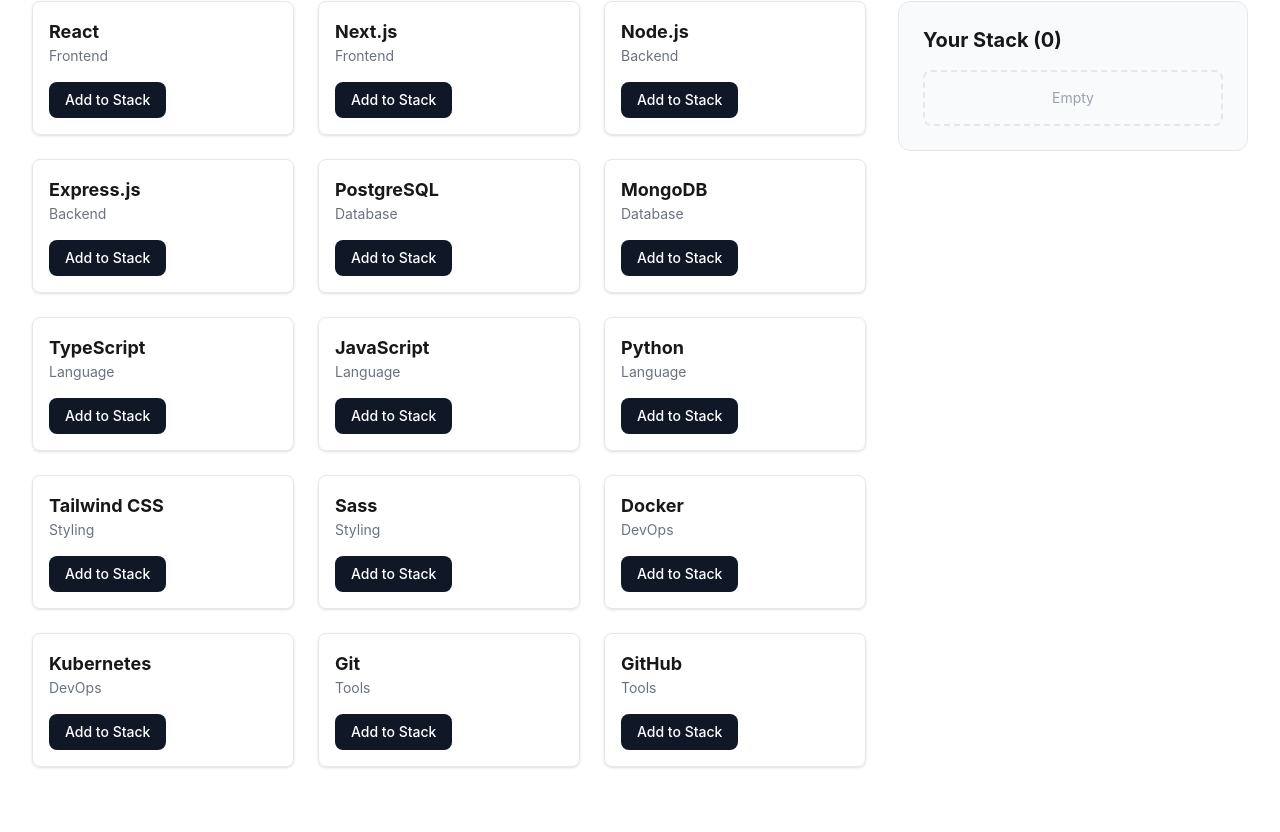
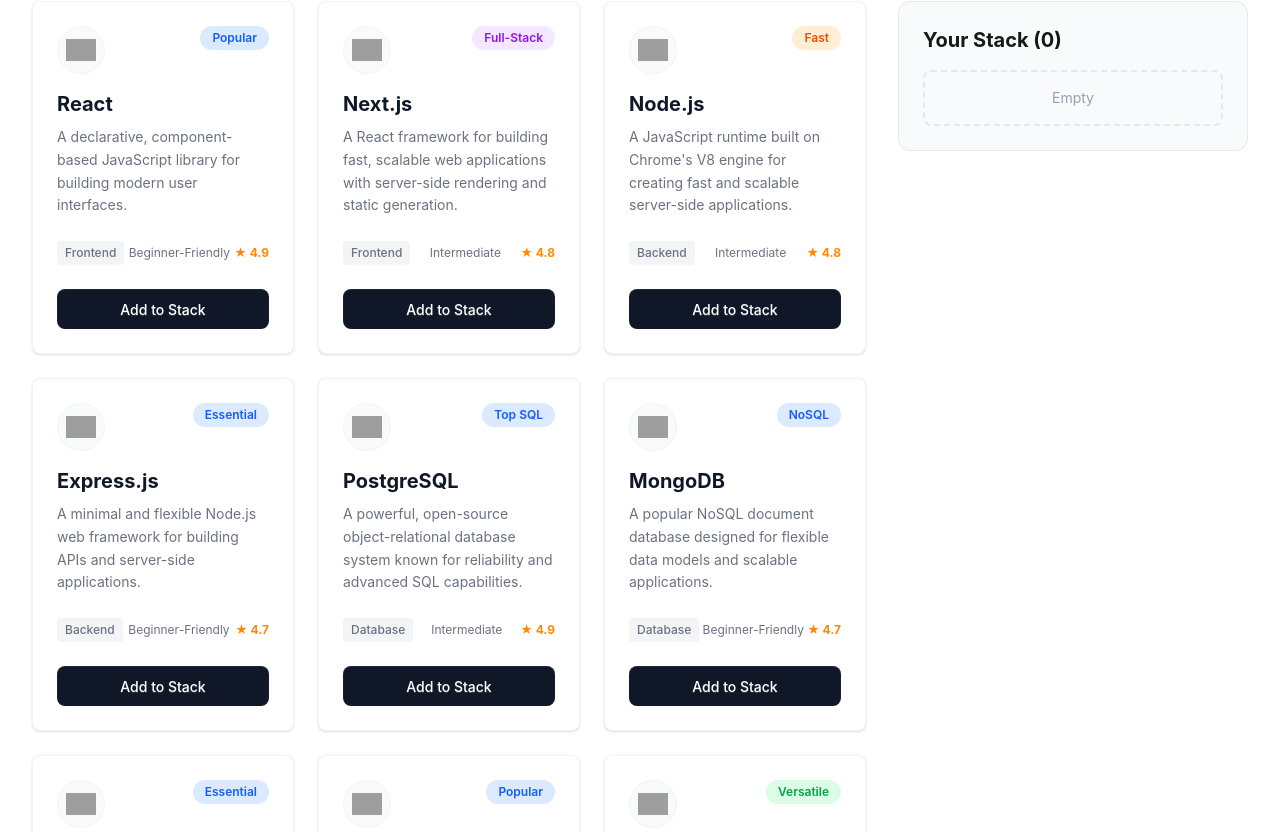
Before and after one commit to AbrarGalib/Assignment-5-B14, a React (Vite) app: page / in a window 1280 px wide. Shown: the part 968-1800 px from the top of the page. Built offline with nearby package versions, Linux system fonts and the light colour scheme; grey boxes are pictures that could not be loaded.

Commit message:
techcard added

```diff
--- a/src/App.tsx
+++ b/src/App.tsx
@@ -1,5 +1,6 @@
 import Banner from "./components/Banner"
 import Navbar from "./components/Navbar"
+import TechCard from "./components/TechCard"
 import TechSection from "./components/TechSection"
 
 
@@ -10,6 +11,7 @@ function App() {
       <Navbar />
       <Banner />
       <TechSection />
+
     </>
   )
 }
--- /dev/null
+++ b/src/components/TechCard.tsx
@@ -0,0 +1,45 @@
+import React from 'react';
+
+const TechCard = ({ tech, onAdd }) => {
+  const getBadgeColor = (badgeText) => {
+    const text = badgeText.toLowerCase();
+    if (text.includes('popular') || text.includes('sql') || text.includes('essential')) return 'bg-blue-100 text-blue-600';
+    if (text.includes('fast') || text.includes('nosql')) return 'bg-orange-100 text-orange-600';
+    if (text.includes('full-stack') || text.includes('containers')) return 'bg-purple-100 text-purple-600';
+    if (text.includes('versatile') || text.includes('scalable')) return 'bg-green-100 text-green-600';
+    return 'bg-cyan-100 text-cyan-600';
+  };
+
+  return (
+    <div className="card bg-base-100 border border-gray-100 shadow-sm hover:shadow-md transition-shadow p-6 flex flex-col h-full">
+      <div className="flex justify-between items-start mb-4">
+        <div className="w-12 h-12 bg-gray-50 border border-gray-100 rounded-full flex items-center justify-center p-2">
+          <img src={tech.icon} alt={tech.name} className="w-full h-full object-contain" />
+        </div>
+        <span className={`text-xs font-semibold px-3 py-1 rounded-full ${getBadgeColor(tech.badge)}`}>
+          {tech.badge}
+        </span>
+      </div>
+
+      <h2 className="text-xl font-bold text-gray-900 mb-2">{tech.name}</h2>
+      <p className="text-gray-500 text-sm mb-6 flex-grow leading-relaxed">{tech.description}</p>
+
+      <div className="flex items-center justify-between text-xs text-gray-500 mb-6">
+        <span className="bg-gray-100 px-2 py-1 rounded font-medium">{tech.category}</span>
+        <span>{tech.difficulty}</span>
+        <span className="flex items-center text-orange-400 font-bold">
+          ★ {tech.rating}
+        </span>
+      </div>
+
+      <button
+        onClick={() => onAdd(tech)}
+        className="btn min-h-0 h-10 w-full rounded-lg bg-gray-900 hover:bg-gray-800 text-white font-medium border-none mt-auto"
+      >
+        Add to Stack
+      </button>
+    </div>
+  );
+};
+
+export default TechCard;
--- a/src/components/TechSection.tsx
+++ b/src/components/TechSection.tsx
@@ -1,6 +1,8 @@
 import React, { useState, Suspense, use } from 'react';
+import TechCard from './TechCard';
 
 const techDataPromise = fetch('/data.json').then((res) => res.json());
+
 
 const TechContent = ({ stack, onAdd, onRemove }) => {
 
@@ -8,21 +10,13 @@ const TechContent = ({ stack, onAdd, onRemove }) => {
 
   return (
     <div className="flex flex-col lg:flex-row gap-8">
-      {/* TEMPORARY TECHNOLOGIES GRID */}
+
       <div className="flex-grow grid grid-cols-1 md:grid-cols-2 xl:grid-cols-3 gap-6">
         {technologiesData.map((tech) => (
-          <div key={tech.id} className="p-4 border border-gray-200 rounded-lg shadow-sm">
-            <h3 className="font-bold text-lg">{tech.name}</h3>
-            <p className="text-sm text-gray-500">{tech.category}</p>
-            <button
-              onClick={() => onAdd(tech)}
-              className="mt-4 bg-gray-900 hover:bg-gray-800 text-white px-4 py-2 rounded-lg text-sm font-medium transition-colors"
-            >
-              Add to Stack
-            </button>
-          </div>
+          <TechCard key={tech.id} tech={tech} onAdd={onAdd} />
         ))}
       </div>
+
       <div className="w-full lg:w-[350px] flex-shrink-0 bg-gray-50 p-6 border border-gray-200 rounded-xl h-fit sticky top-4">
         <h3 className="font-bold text-xl mb-4">Your Stack ({stack.length})</h3>
         {stack.length === 0 ? (
@@ -63,6 +57,7 @@ const TechSection = () => {
         </h2>
         <p className="text-gray-500">Pick one technology per category to build your ideal stack.</p>
       </div>
+
       <Suspense fallback={<div className="flex justify-center py-20"><span className="loading loading-spinner loading-lg text-pink-500"></span></div>}>
         <TechContent stack={stack} onAdd={handleAdd} onRemove={handleRemove} />
       </Suspense>
```
